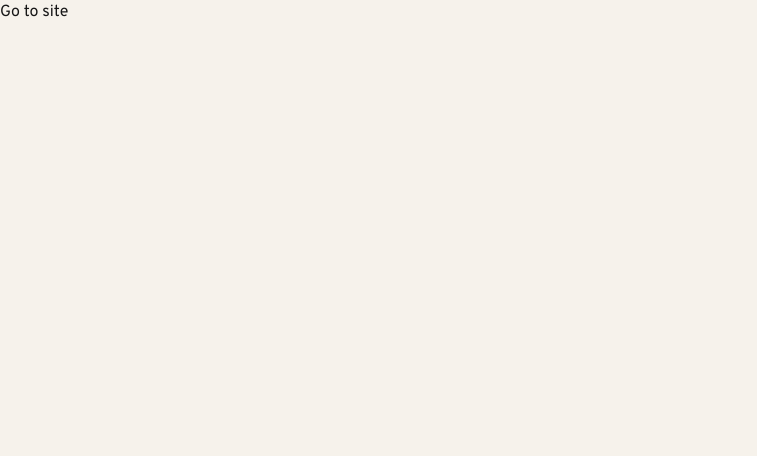
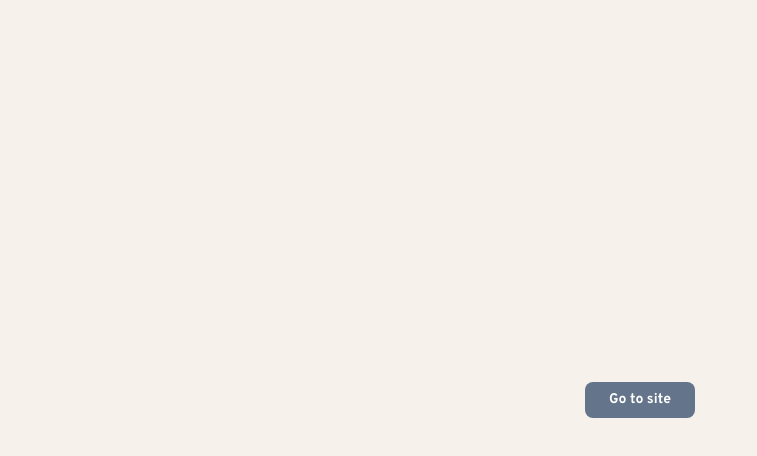
Before and after one commit to danniolsen/halahala, a Next.js app: page / in a window 1280 px wide. Shown: the top 456 px of the page, without its empty margins (0-757 px from the left). Built offline with nearby package versions, Linux system fonts and the light colour scheme.

Commit message:
fix: center access button

```diff
--- a/src/app/page.tsx
+++ b/src/app/page.tsx
@@ -2,8 +2,13 @@ import Link from "next/link";
 
 const MainPage = () => {
   return (
-    <div className="h-svh w-svw ">
-      <Link href="/upcomingmatches">Go to site</Link>
+    <div className="h-svh w-svw flex items-center justify-center">
+      <Link
+        href="/upcomingmatches"
+        className="bg-slate-500 px-6 py-2 rounded-lg"
+      >
+        <p className="text-white font-semibold text-sm">Go to site</p>
+      </Link>
     </div>
   );
 };
```
